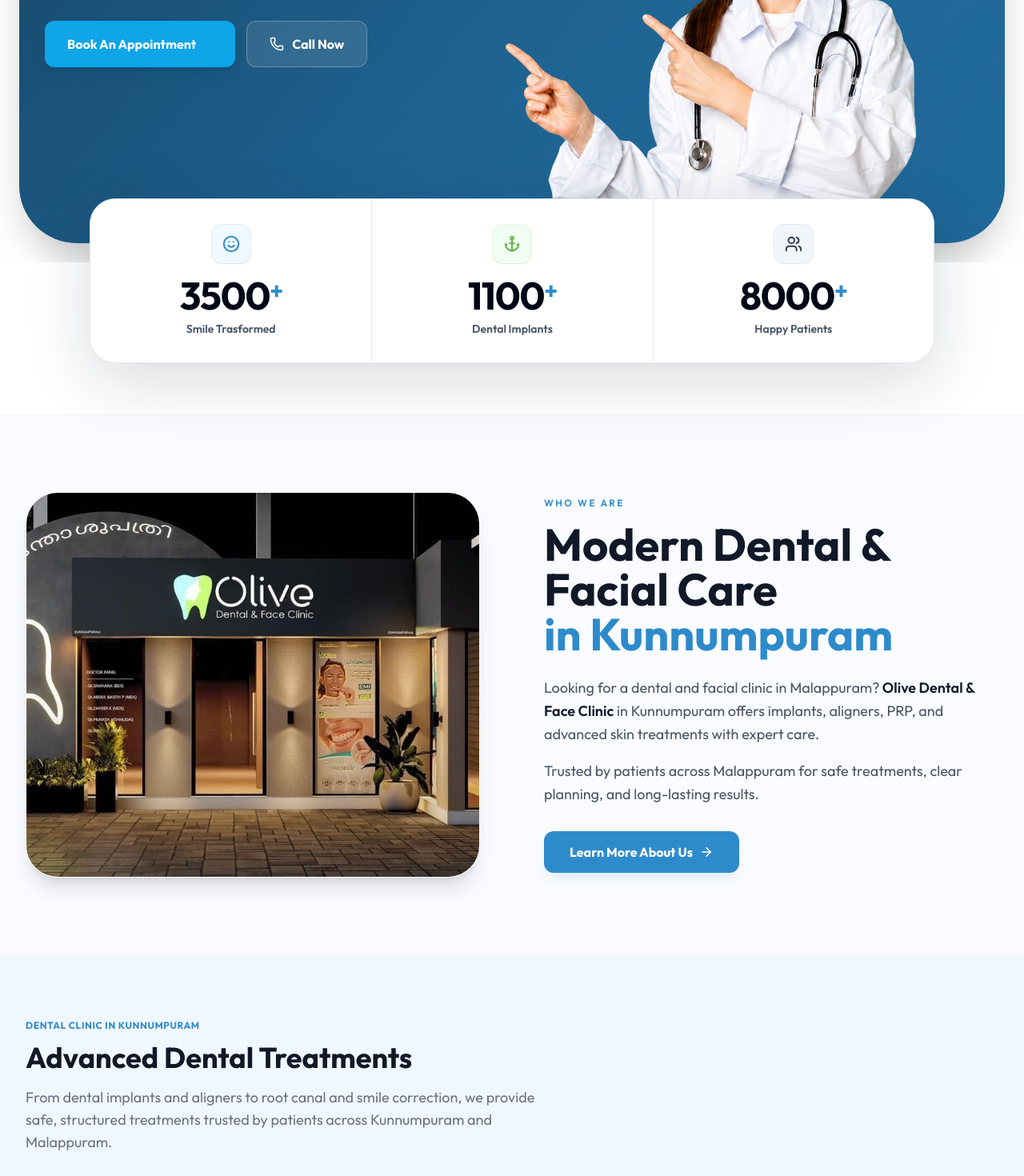
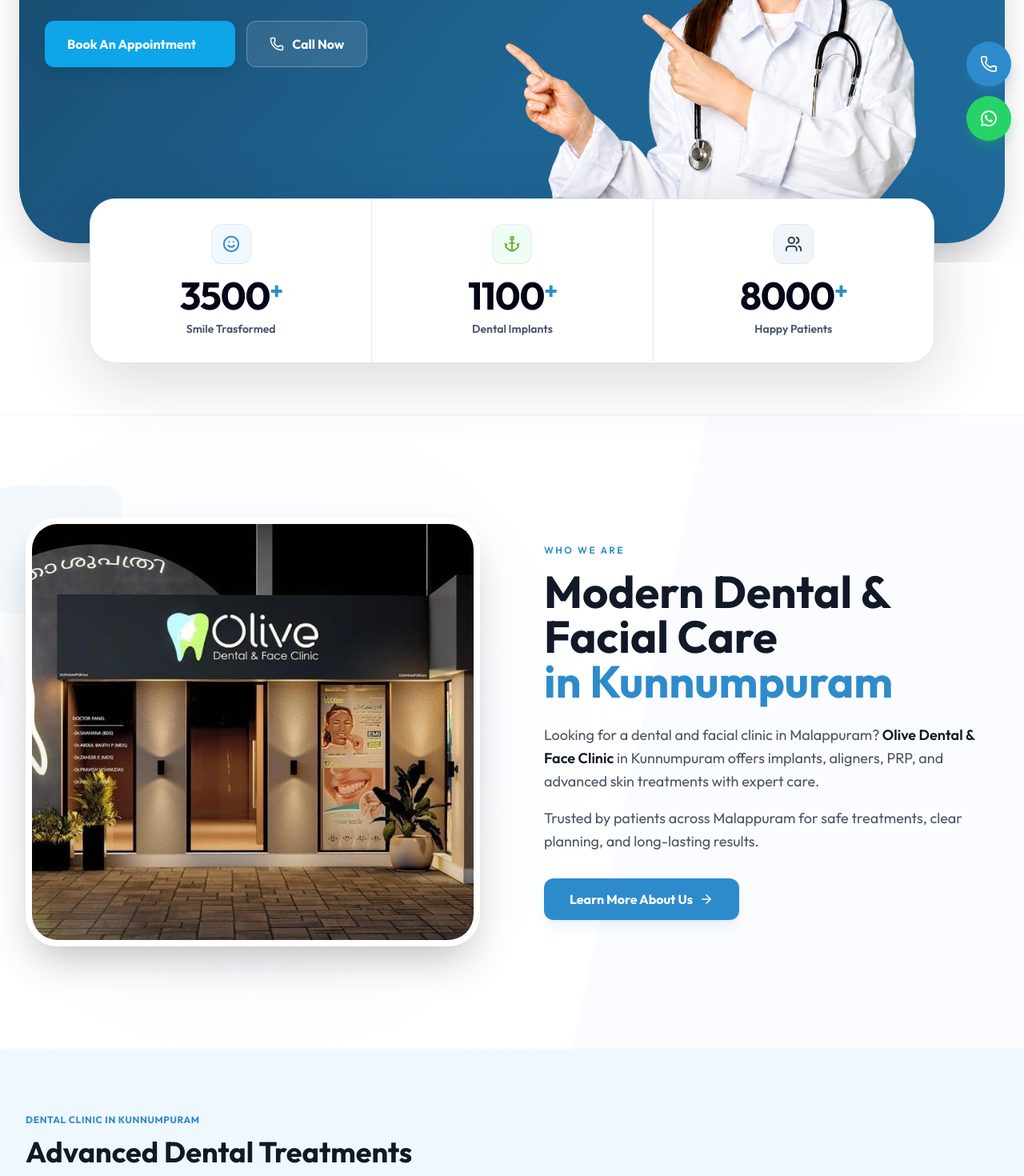
Before and after one commit to AneesMohamed7/oliveweb, a React (Vite) app: page / in a window 1280 px wide. Shown: the part 600-2070 px from the top of the page at 80% size. Built offline with nearby package versions, Linux system fonts and the light colour scheme.

Commit message:
Enhance UI components with decorative elements, update navigation labels, and add Why Choose section to Facial Aesthetics

```diff
--- a/src/components/AboutSection.jsx
+++ b/src/components/AboutSection.jsx
@@ -5,32 +5,44 @@
 
 export default function AboutSection() {
     return (
-        <section className="py-24 bg-[#F9FBFF] border-y border-gray-100 overflow-hidden">
-            <div className="max-w-7xl mx-auto px-4 sm:px-6 lg:px-8">
+        <section className="py-32 bg-white border-y border-gray-100 overflow-hidden relative">
+            {/* Decorative Background Elements from About Page */}
+            <div className="absolute top-0 right-0 w-1/2 h-full bg-blue-50/30 -skew-x-12 translate-x-1/4 pointer-events-none" />
+            <div className="absolute top-1/4 left-0 text-[15rem] font-black text-gray-50 leading-none select-none pointer-events-none -translate-x-1/4">
+                OLIVE
+            </div>
+
+            <div className="max-w-7xl mx-auto px-4 sm:px-6 lg:px-8 relative z-10">
 
                 <div className="flex flex-col lg:flex-row items-center gap-14 lg:gap-20">
 
                     {/* LEFT — IMAGE */}
                     <motion.div
-                        initial={{ opacity: 0, x: -40 }}
-                        whileInView={{ opacity: 1, x: 0 }}
+                        initial={{ opacity: 0, scale: 0.95 }}
+                        whileInView={{ opacity: 1, scale: 1 }}
                         viewport={{ once: true }}
-                        transition={{ duration: 0.7 }}
+                        transition={{ duration: 0.8 }}
                         className="flex-1 w-full relative"
                     >
-                        <div className="relative overflow-hidden rounded-[2.5rem] shadow-xl border border-white">
+                        {/* Decorative square behind image */}
+                        <div className="absolute -top-10 -left-10 w-40 h-40 bg-primary/10 rounded-3xl -z-10 animate-pulse" />
+
+                        <div className="relative overflow-hidden rounded-[2.5rem] shadow-2xl border-8 border-white group">
                             <img
                                 src="/images/oliveclinic-img1.webp"
                                 alt="Olive Dental & Face Clinic"
-                                className="w-full h-[480px] object-cover"
+                                className="w-full h-[520px] object-cover transition-transform duration-700 group-hover:scale-110"
                             />
 
                             {/* subtle depth */}
                             <div className="absolute inset-0 bg-gradient-to-t from-black/20 via-transparent to-transparent"></div>
+                            <div className="absolute inset-0 bg-primary/10 mix-blend-multiply opacity-0 group-hover:opacity-100 transition-opacity" />
                         </div>
 
+
+
                         {/* soft background glow */}
-                        <div className="absolute -z-10 top-1/2 left-1/2 -translate-x-1/2 -translate-y-1/2 w-[100%] h-[100%] bg-blue-50/40 rounded-full blur-[80px]"></div>
+                        <div className="absolute -z-10 top-1/2 left-1/2 -translate-x-1/2 -translate-y-1/2 w-[120%] h-[120%] bg-blue-50/40 rounded-full blur-[100px]"></div>
                     </motion.div>
 
                     {/* RIGHT — TEXT */}
--- a/src/components/Features.jsx
+++ b/src/components/Features.jsx
@@ -44,8 +44,14 @@
     };
 
     return (
-        <section className="py-24 bg-white overflow-hidden">
-            <div className="max-w-7xl mx-auto px-4 sm:px-6 lg:px-8">
+        <section className="py-32 bg-white overflow-hidden relative">
+            {/* Decorative Background Elements */}
+            <div className="absolute top-0 right-0 w-1/2 h-full bg-blue-50/30 -skew-x-12 translate-x-1/4 pointer-events-none" />
+            <div className="absolute top-1/4 left-0 text-[15rem] font-black text-gray-50 leading-none select-none pointer-events-none -translate-x-1/4">
+                OLIVE
+            </div>
+
+            <div className="max-w-7xl mx-auto px-4 sm:px-6 lg:px-8 relative z-10">
 
                 <div className="grid grid-cols-1 lg:grid-cols-2 gap-16 items-center">
 
@@ -58,16 +64,14 @@
                             transition={{ duration: 0.6 }}
                             className="mb-10"
                         >
-                            <span className="inline-block px-4 py-1 rounded-full bg-primary/10 text-primary text-sm font-semibold mb-4">
-                                Why Choose Olive Clinic
+                            <span className="text-primary font-semibold tracking-[0.2em] uppercase text-xs mb-4 block">
+                                Why Patients Choose Olive Clinic
                             </span>
                             <h2 className="text-4xl sm:text-5xl lg:text-[3.5rem] font-extrabold text-gray-900 mb-6 leading-[1.2]">
                                 Trusted Dental & Facial Care <br className="hidden md:block" />  <span className="text-primary">in Kunnumpuram</span>
                             </h2>
                             <p className="text-gray-600 text-lg leading-relaxed">
-                                <p className="text-gray-600 text-lg leading-relaxed">
-                                    Looking for a trusted dental and facial clinic in Kunnumpuram? We provide implants, aligners, PRP and skin treatments using modern technology and clear treatment planning.
-                                </p>
+                                Looking for a trusted dental and facial clinic in Kunnumpuram? We provide implants, aligners, PRP and skin treatments using modern technology and clear treatment planning.
                             </p>
                             {/* Subtle Separator Line */}
                             <div className="h-px w-full bg-gray-200 mt-10"></div>
@@ -128,17 +132,17 @@
 
                     {/* Right Side: Image and Decorative Elements */}
                     <motion.div
-                        initial={{ opacity: 0, x: 30 }}
-                        whileInView={{ opacity: 1, x: 0 }}
+                        initial={{ opacity: 0, scale: 0.95 }}
+                        whileInView={{ opacity: 1, scale: 1 }}
                         viewport={{ once: true, margin: "-50px" }}
                         transition={{ duration: 0.8 }}
                         className="relative order-1 lg:order-2"
                     >
-                        {/* Decorative Background Shape */}
-                        <div className="absolute -top-10 -left-10 w-64 h-64 bg-primary/5 rounded-full blur-3xl -z-10 animate-pulse"></div>
-                        <div className="absolute -bottom-10 -right-10 w-80 h-80 bg-accent/5 rounded-full blur-3xl -z-10"></div>
+                        {/* Decorative pulses behind image */}
+                        <div className="absolute -top-10 -left-10 w-40 h-40 bg-primary/10 rounded-3xl -z-10 animate-pulse" />
+                        <div className="absolute -bottom-10 -right-10 w-64 h-64 bg-accent/5 rounded-full blur-3xl -z-10" />
 
-                        <div className="relative rounded-[2.5rem] overflow-hidden shadow-2xl border-8 border-white">
+                        <div className="relative rounded-[2.5rem] overflow-hidden shadow-2xl border-8 border-white group">
                             <img
                                 src="https://images.unsplash.com/photo-1629909613654-28e377c37b09?auto=format&fit=crop&q=80&w=2070"
                                 alt="Modern Dental Clinic"
--- a/src/components/Navbar.jsx
+++ b/src/components/Navbar.jsx
@@ -38,7 +38,7 @@
     ];
 
     const treatmentLinks = [
-        { name: 'Dental Services', path: '/dental-treatments' },
+        { name: 'Dental Treatments', path: '/dental-treatments' },
         { name: 'Facial Aesthetics', path: '/facial-aesthetics' },
     ];
 
@@ -84,12 +84,12 @@
                                     isTreatmentsActive ? "text-primary" : "text-text"
                                 )}
                             >
-                                Services
+                                Treatments
                             </Link>
                             <button
                                 onClick={() => setTreatmentsOpen(!treatmentsOpen)}
                                 className="p-1 hover:text-primary transition-colors focus:outline-none"
-                                aria-label="Toggle Services Menu"
+                                aria-label="Toggle Treatments Menu"
                             >
                                 <ChevronDown size={16} className={cn("transition-transform duration-200", treatmentsOpen && "rotate-180")} />
                             </button>
@@ -187,7 +187,7 @@
                                         location.pathname === "/treatments" ? "text-primary" : "text-text"
                                     )}
                                 >
-                                    Services
+                                    Treatments
                                 </Link>
                                 <button
                                     onClick={() => setTreatmentsOpen(!treatmentsOpen)}
--- a/src/components/StickyFooter.jsx
+++ b/src/components/StickyFooter.jsx
@@ -1,25 +1,32 @@
 import React from 'react';
-import { Phone, MessageCircle } from 'lucide-react';
+import { Phone } from 'lucide-react';
 
 export default function StickyFooter() {
     return (
-        <div className="fixed bottom-0 left-0 right-0 z-50 bg-white border-t border-gray-200 p-3 md:hidden flex gap-3 shadow-[0_-4px_6px_-1px_rgba(0,0,0,0.1)]">
+        <div className="fixed right-4 bottom-6 z-50 flex flex-col gap-3">
+
+            {/* Call Button */}
             <a
                 href="tel:+918891494731"
-                className="flex-1 flex items-center justify-center gap-2 bg-primary text-white py-3 rounded-lg font-semibold"
+                className="w-12 h-12 md:w-14 md:h-14 bg-primary rounded-full flex items-center justify-center shadow-lg shadow-primary/30 hover:scale-110 transition-transform"
+                aria-label="Call Olive Dental"
             >
-                <Phone size={20} />
-                Call
+                <Phone size={20} className="text-white md:w-[22px] md:h-[22px]" />
             </a>
+
+            {/* WhatsApp Button */}
             <a
                 href="https://wa.me/918891494731?text=Hi%20Olive%20Dental"
                 target="_blank"
                 rel="noopener noreferrer"
-                className="flex-1 flex items-center justify-center gap-2 bg-accent text-white py-3 rounded-lg font-semibold"
+                className="w-12 h-12 md:w-14 md:h-14 bg-[#25D366] rounded-full flex items-center justify-center shadow-lg shadow-green-500/30 hover:scale-110 transition-transform"
+                aria-label="WhatsApp Olive Dental"
             >
-                <MessageCircle size={20} />
-                WhatsApp
+                <svg viewBox="0 0 24 24" width="24" height="24" fill="white" xmlns="http://www.w3.org/2000/svg">
+                    <path d="M12.001 2C6.479 2 2.003 6.476 2.003 12c0 1.85.49 3.582 1.343 5.078L2 22l5.09-1.333A9.955 9.955 0 0 0 12.001 22C17.522 22 22 17.524 22 12S17.522 2 12.001 2zm0 18.154a8.118 8.118 0 0 1-4.134-1.13l-.296-.174-3.018.79.808-2.944-.192-.302A8.11 8.11 0 0 1 3.89 12c0-4.475 3.641-8.116 8.111-8.116 4.47 0 8.112 3.641 8.112 8.116 0 4.474-3.642 8.154-8.112 8.154zm4.456-6.092c-.244-.122-1.442-.711-1.665-.792-.223-.082-.386-.122-.548.122-.163.244-.63.792-.773.956-.143.163-.285.183-.529.061-.244-.122-1.03-.38-1.963-1.21-.725-.647-1.214-1.445-1.358-1.689-.142-.244-.015-.376.108-.497.11-.109.244-.285.366-.427.12-.143.162-.244.243-.407.081-.163.04-.305-.02-.428-.062-.122-.549-1.322-.753-1.81-.197-.476-.398-.41-.548-.418l-.467-.008a.895.895 0 0 0-.65.305c-.224.244-.854.834-.854 2.033s.875 2.358 1 2.521c.122.163 1.724 2.633 4.178 3.692.583.252 1.038.402 1.392.515.585.186 1.118.16 1.539.097.469-.07 1.442-.59 1.645-1.16.203-.57.203-1.057.142-1.16-.06-.101-.222-.162-.467-.284z"/>
+                </svg>
             </a>
+
         </div>
     );
 }
--- a/src/pages/About.jsx
+++ b/src/pages/About.jsx
@@ -147,19 +147,6 @@
                                 />
                                 <div className="absolute inset-0 bg-primary/10 mix-blend-multiply opacity-0 group-hover:opacity-100 transition-opacity" />
                             </div>
-
-                            {/* Floating Stats Badge */}
-                            <motion.div
-                                initial={{ y: 20, opacity: 0 }}
-                                whileInView={{ y: 0, opacity: 1 }}
-                                transition={{ delay: 0.5, duration: 0.6 }}
-                                className="absolute -bottom-8 -right-8 bg-white p-1 rounded-3xl shadow-2xl"
-                            >
-                                <div className="bg-primary text-white rounded-[1.25rem] px-8 py-6 text-center">
-                                    <p className="text-4xl font-extrabold mb-1">3+</p>
-                                    <p className="text-[10px] font-bold uppercase tracking-wider text-blue-100">Years of Care</p>
-                                </div>
-                            </motion.div>
                         </motion.div>
 
                         {/* Right — Story Content */}
@@ -173,26 +160,14 @@
                                 </h2>
                             </motion.div>
 
-                            <div className="grid sm:grid-cols-2 gap-8">
-                                <motion.div variants={fadeUp} initial="hidden" whileInView="visible" viewport={{ once: true }} custom={1}>
-                                    <h3 className="flex items-center gap-3 text-sm font-bold text-gray-900 uppercase tracking-widest mb-4">
-                                        <div className="w-1.5 h-6 bg-primary rounded-full" />
-                                        Who We Are
-                                    </h3>
-                                    <p className="text-gray-500 text-sm leading-relaxed">
-                                        Olive Dental & Face Clinic is a doctor-led, multi-specialty clinic where experienced specialists provide coordinated dental and facial treatments with a focus on safety, precision, and long-term results.
-                                    </p>
-                                </motion.div>
+                            <div className="space-y-4 text-gray-500 text-base leading-relaxed">
+                                <p>
+                                    Olive Dental & Face Clinic in Kunnumpuram, Malappuram provides dental and skin treatments including implants, aligners, PRP, and facial care. Established in 2023, the clinic focuses on clear diagnosis, safe procedures, and long-term results for every patient.
+                                </p>
 
-                                <motion.div variants={fadeUp} initial="hidden" whileInView="visible" viewport={{ once: true }} custom={2}>
-                                    <h3 className="flex items-center gap-3 text-sm font-bold text-gray-900 uppercase tracking-widest mb-4">
-                                        <div className="w-1.5 h-6 bg-accent rounded-full" />
-                                        Why We Started
-                                    </h3>
-                                    <p className="text-gray-500 text-sm leading-relaxed">
-                                        Established in 2023, we set out to bring advanced, technology-driven treatments to Malappuram — making reliable, ethical care accessible to local families.
-                                    </p>
-                                </motion.div>
+                                <p>
+                                    Patients choose Olive for its structured treatment approach, modern technology, and transparent guidance. Every procedure is carefully planned to ensure comfort, predictable outcomes, and natural-looking results.
+                                </p>
                             </div>
 
                             {/* Features Glass Card */}
@@ -361,10 +336,26 @@
 
                     <div className="grid sm:grid-cols-2 lg:grid-cols-4 gap-8">
                         {[
-                            { icon: Users, title: 'Multi-Specialty Expertise', desc: 'From dental implants and aligners to PRP and advanced facial rejuvenation, our coordinated approach ensures comprehensive care without fragmented referrals.' },
-                            { icon: Microscope, title: 'Clinical Precision & Technology', desc: 'Digital diagnostics, structured treatment planning, and strict sterilization protocols ensure safety and predictable results.' },
-                            { icon: Sparkles, title: 'Medically Guided Aesthetic Care', desc: 'Our facial treatments focus on skin health, collagen stimulation, and balanced enhancement — never artificial transformation.' },
-                            { icon: Heart, title: 'Community-Based Trust', desc: 'Our growth in Kunnumpuram and Kondotty is built on referrals, repeat visits, and genuine patient satisfaction.' }
+                            {
+                                icon: Users,
+                                title: 'Complete Dental & Skin Care',
+                                desc: 'From implants and aligners to PRP and facial treatments, patients receive comprehensive care in one place.'
+                            },
+                            {
+                                icon: Microscope,
+                                title: 'Accurate Diagnosis & Planning',
+                                desc: 'Digital tools and structured planning ensure clear diagnosis, defined timelines, and predictable results.'
+                            },
+                            {
+                                icon: Sparkles,
+                                title: 'Natural-Looking Results',
+                                desc: 'Treatments are designed to enhance your appearance while maintaining a natural and balanced look.'
+                            },
+                            {
+                                icon: Heart,
+                                title: 'Consistent Patient Satisfaction',
+                                desc: 'Focused on safe treatments, clear communication, and results that patients are comfortable and confident with.'
+                            }
                         ].map((item, i) => (
                             <motion.div
                                 key={i}
@@ -491,7 +482,7 @@
                             >
                                 Book Invisalign® Consultation
                             </a>
-                             <Link
+                            <Link
                                 to="/treatments/aligners"
                                 className="inline-flex items-center gap-2 px-8 py-4 bg-white/10 backdrop-blur-md border border-white/20 text-white font-bold text-base rounded-2xl hover:bg-white/20 transition-all"
                             >
```
Also changed, not shown: src/components/Footer.jsx (+4 -4 lines), src/pages/FacialAesthetics.jsx (+61 -0 lines), 2 other files (tests, documents, lock files or other folders).
